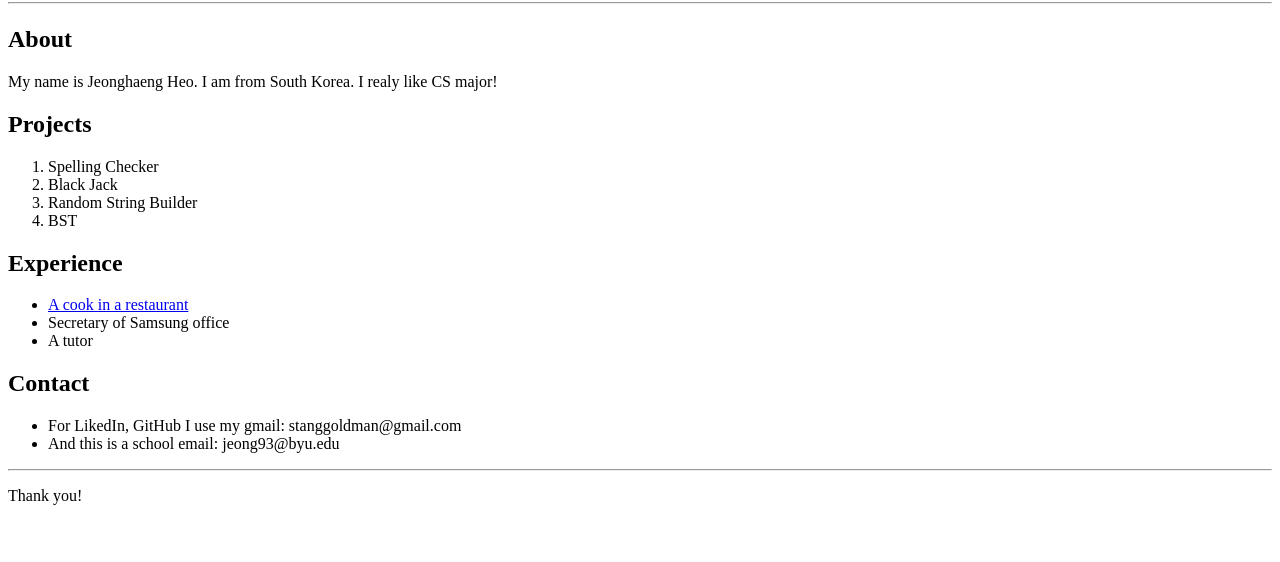
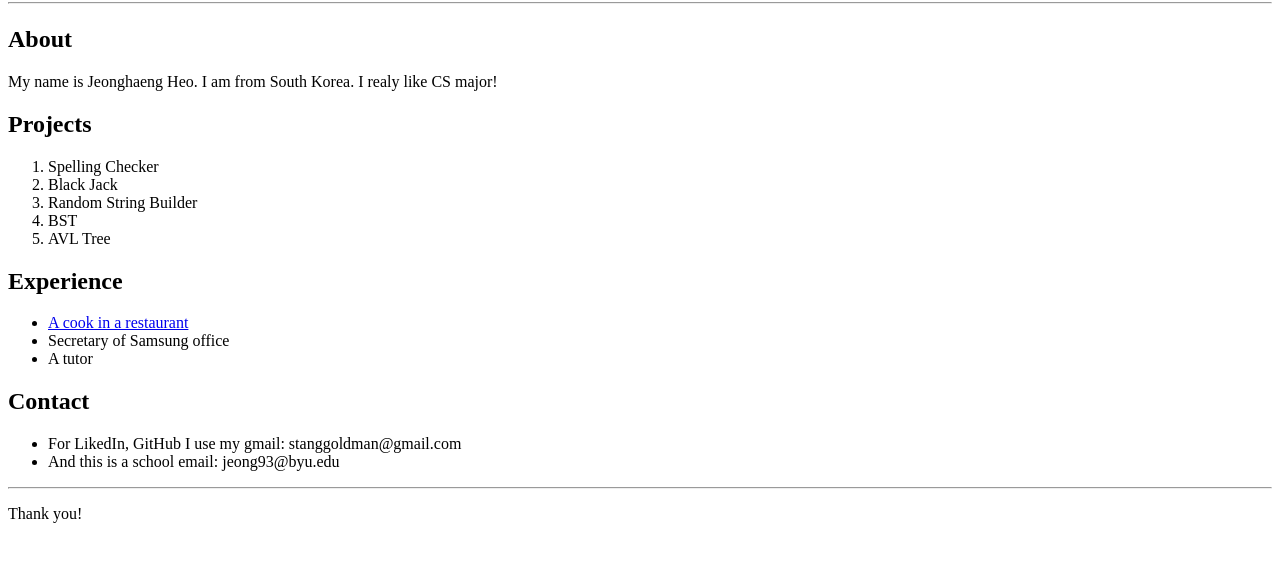
Before and after one commit to Jeong93/portfolio, a plain HTML site: page index.html in a window 1280 px wide. Shown: the part 64-626 px from the top of the page. Drawn offline with Linux system fonts and the light colour scheme.

Commit message:
Edited again

```diff
--- a/index.html
+++ b/index.html
@@ -12,6 +12,7 @@
           <li>Black Jack</li>
           <li>Random String Builder</li>
           <li>BST</li>
+          <li>AVL Tree</li>
         </ol>
       <h2>Experience</h2>
         <ul>
```
